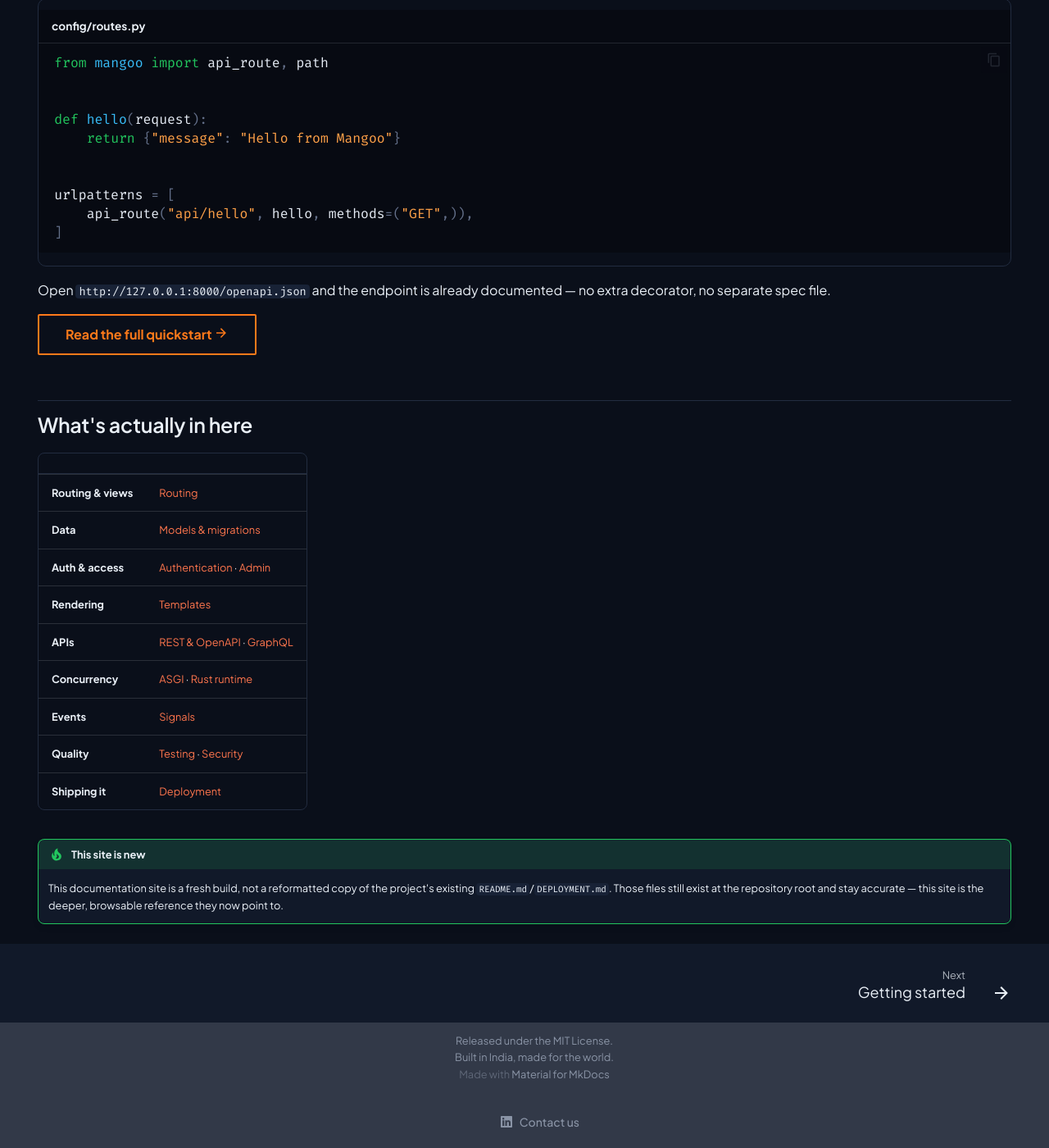
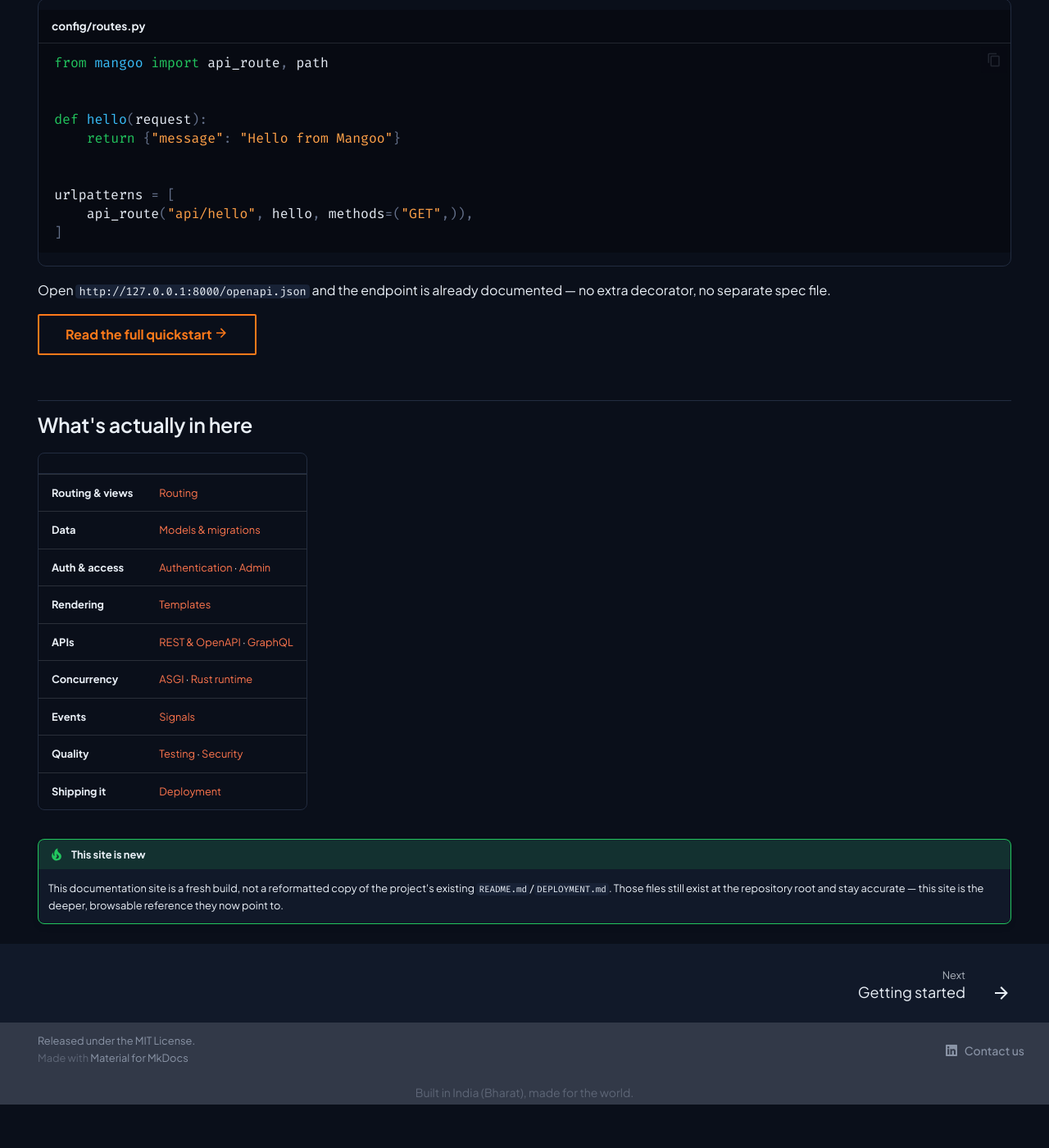
Before and after one commit to P-Sudhakar-tech/HayaVega, an MkDocs documentation site: the page built from docs/index.md, in a window 1280 px wide and 1400 px high, scrolled down 1504 px. Shown: the whole window at 82% size. Built offline with MkDocs 1.6.1 and Material for MkDocs 9.7.7, drawn with Linux system fonts in a browser that asks for light colours; after the commit the page ends 2851 px from its top, so only the background shows below that.

Commit message:
fix: footer layout -- copyright left, Contact us right, tagline centered below
Per explicit request: copyright and "Contact us" share one row inside
.md-footer-meta__inner (copyright left via Material's default flow,
Contact us pushed right), with "Built in India (Bharat), made for the
world." as its own full-width centered line underneath.

Moved the tagline out of mkdocs.yml's copyright field (where it was
confined to the left column alongside the copyright text) and into
generated content on .md-footer-meta__inner itself, so it can span the
full footer width independent of the row's two-column layout.

```diff
--- a/docs/assets/extra.css
+++ b/docs/assets/extra.css
@@ -460,26 +460,25 @@ body { background: var(--paper); }
   color: var(--mango-strong);
 }
 
-/* Centering the copyright/social row: the classes that actually exist
-   in Material's footer markup are .md-footer-meta__inner (the row's
-   own flex container), .md-copyright (not .md-footer-copyright), and
-   .md-social (not .md-footer-social) -- five prior commits styled
-   selectors that matched nothing. The one that did match,
-   .md-footer__inner, is a *different* element entirely (the prev/next
-   pagination nav, not the copyright row), so forcing it into a
-   centered column layout was squeezing that nav's available width and
-   truncating page titles like "Getting started" into an ellipsis. */
+/* Footer bottom row: copyright on the left, "Contact us" on the right,
+   both inside the same .md-footer-meta__inner div (Material's actual
+   classes -- .md-footer-copyright/.md-footer-social, used by five
+   prior commits, don't exist in its markup and matched nothing).
+   The "Built in India" tagline sits on its own centered line below
+   that row, added as generated content on the container itself so it
+   spans the full width rather than being pinned to the left column
+   alongside the copyright text. */
 .md-footer-meta__inner {
   display: flex;
-  flex-direction: column;
+  flex-wrap: wrap;
   align-items: center;
-  gap: 0.5rem;
+  justify-content: space-between;
 }
-.md-copyright {
+.md-footer-meta__inner::after {
+  content: "Built in India (Bharat), made for the world.";
+  flex-basis: 100%;
   text-align: center;
-  width: 100%;
+  margin-top: 0.6rem;
+  color: var(--md-footer-fg-color--lighter);
+  font-size: 0.7rem;
 }
-.md-social {
-  justify-content: center;
-  width: 100%;
-}
--- a/mkdocs.yml
+++ b/mkdocs.yml
@@ -1,7 +1,7 @@
 site_name: Mangoo
 site_description: A structured Python web framework with automatic, interactive API documentation and a Rust-accelerated core
 site_url: https://mangoo-framework.vercel.app/
-copyright: Released under the MIT License.<br/>Built in India, made for the world.
+copyright: Released under the MIT License.
 
 docs_dir: docs
 site_dir: site
```
